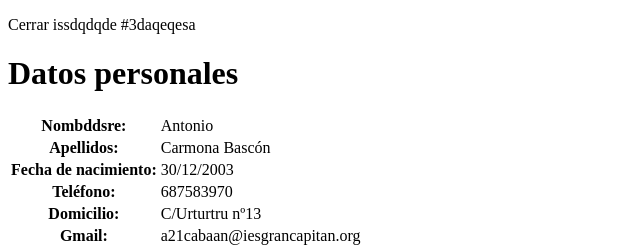
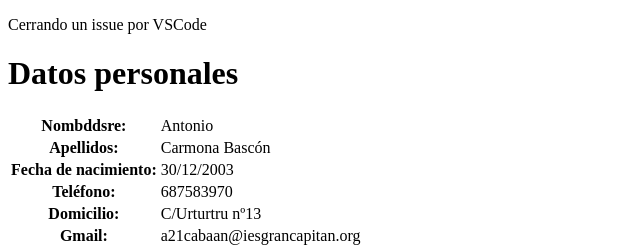
Before and after one commit to Antoniocb3/practica4.14-visualstudiocode-git-Antoniocb03, a plain HTML site: page index.html in a window 1280 px wide. Shown: the top 245 px of the page, 0-640 px from the left. Drawn offline with Linux system fonts and the light colour scheme.

Commit message:
Cerrando el issue
close #6

```diff
--- a/index.html
+++ b/index.html
@@ -7,7 +7,7 @@
     <title>Document</title>
 </head>
 <body>
-    <p>Cerrar issdqdqde #3daqeqesa </p>
+    <p>Cerrando un issue por VSCode </p>
     <h1>Datos personales</h1><div id="Datos personales"></div>
 <table>
     <tr>
```
